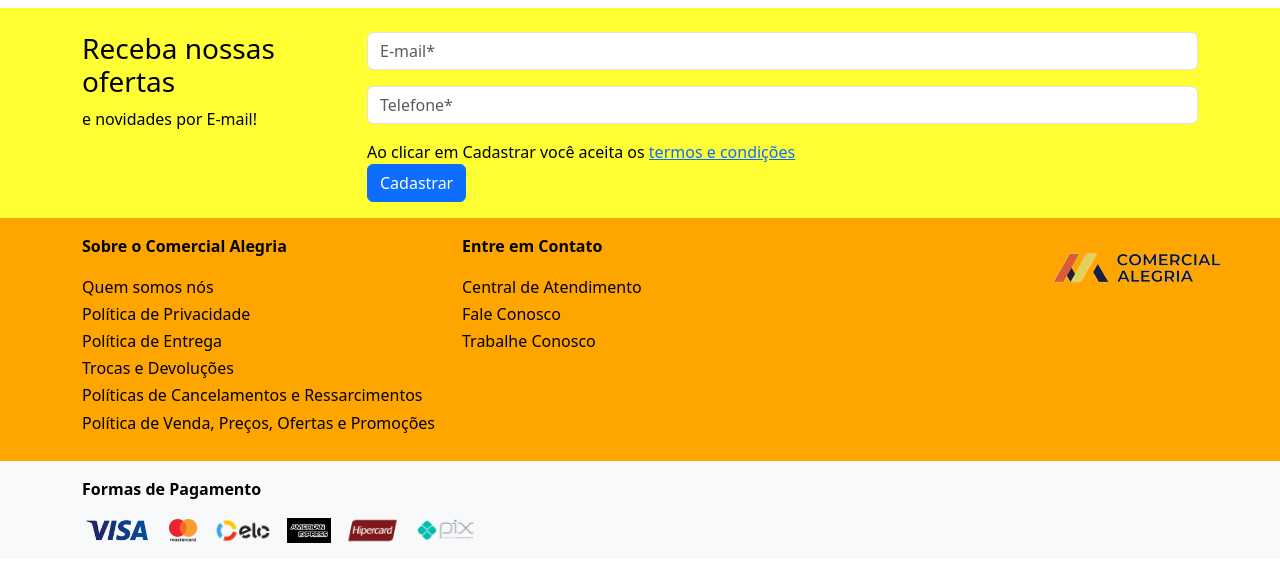
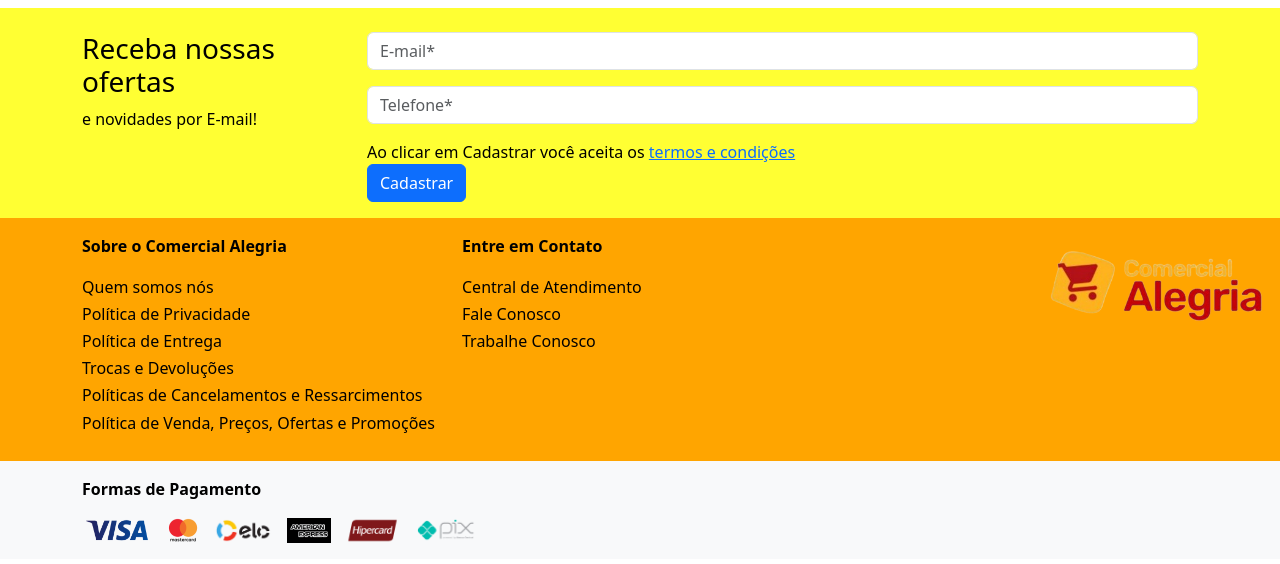
Before and after one commit to DerickDevCode/mercado-alegria, a Django app: page / in a window 1280 px wide. Shown: the part 3400-3964 px from the top of the page. Run offline with Django 5.2, Linux system fonts and the light colour scheme.

Commit message:
Alterado banner e favicon. close #19

```diff
--- a/mercado/base/templates/base/base.html
+++ b/mercado/base/templates/base/base.html
@@ -27,7 +27,7 @@
             <nav class="navbar bg-body-tertiary" style="margin-top: 5px; margin-bottom: 5px">
                 <div class="container-fluid">
                     <a class="navbar-brand" href="{% url 'base:home' %}">
-                        <img src="{% static 'img/banner.png' %}" alt="Bootstrap" width="150" height="35">
+                        <img src="{% static 'img/banner.png' %}" alt="Bootstrap" width="140" height="35">
                     </a>
                     <form class="d-flex" role="search">
                         <input class="form-control me-3" type="search" placeholder="Pesquisar" aria-label="Search">
--- a/mercado/base/templates/base/footer.html
+++ b/mercado/base/templates/base/footer.html
@@ -58,7 +58,7 @@
 
                 </div>
                 <div class="col-md-2">
-                    <img src="{% static 'img/banner.png' %}" style="display: block; padding: 10px"
+                    <img src="{% static 'img/banner.png' %}" style="display: block; padding: 10px; max-width: 150%"
                          class="float-right mx-auto" alt="imagem_rodapé">
                 </div>
             </div>
```
Also changed, not shown: mercado/base/static/img/banner.png, mercado/base/static/img/favicon.png.
